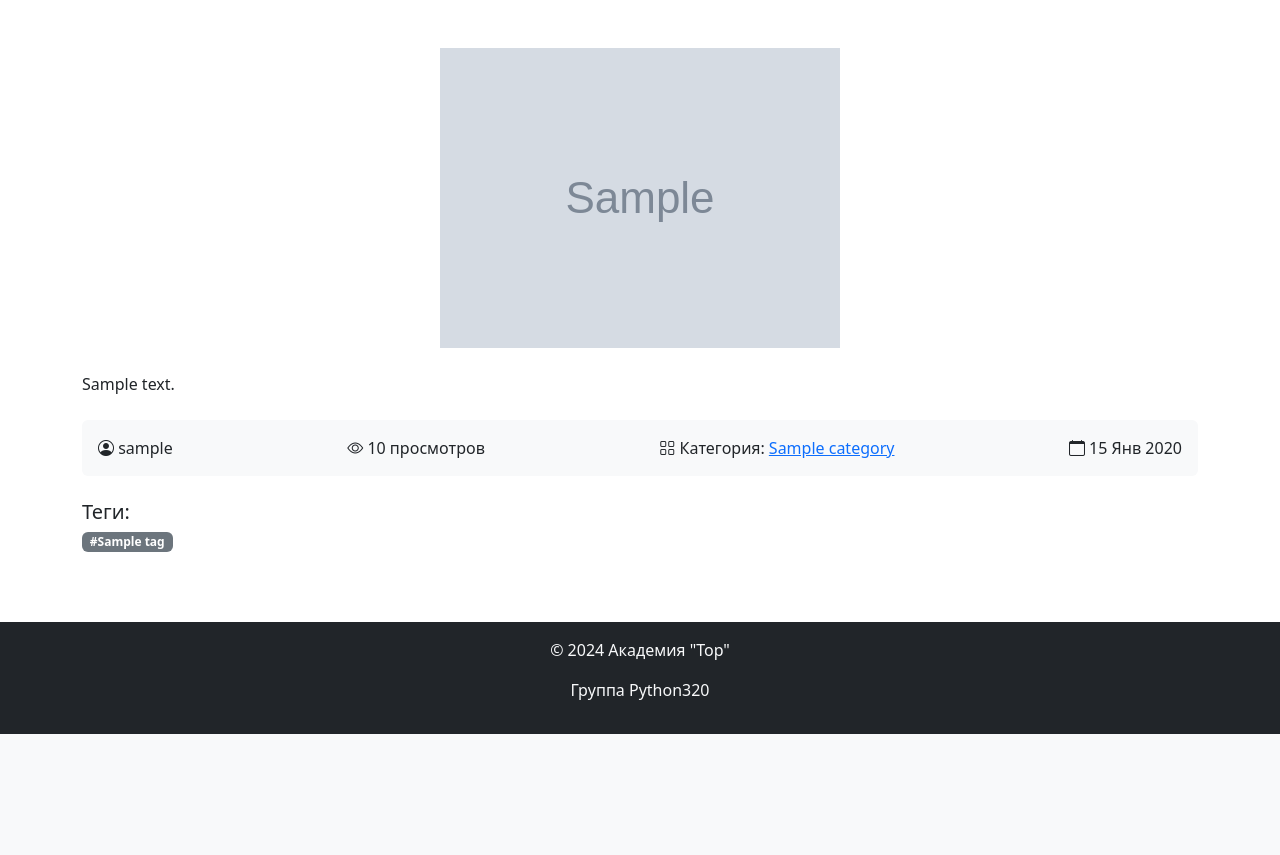
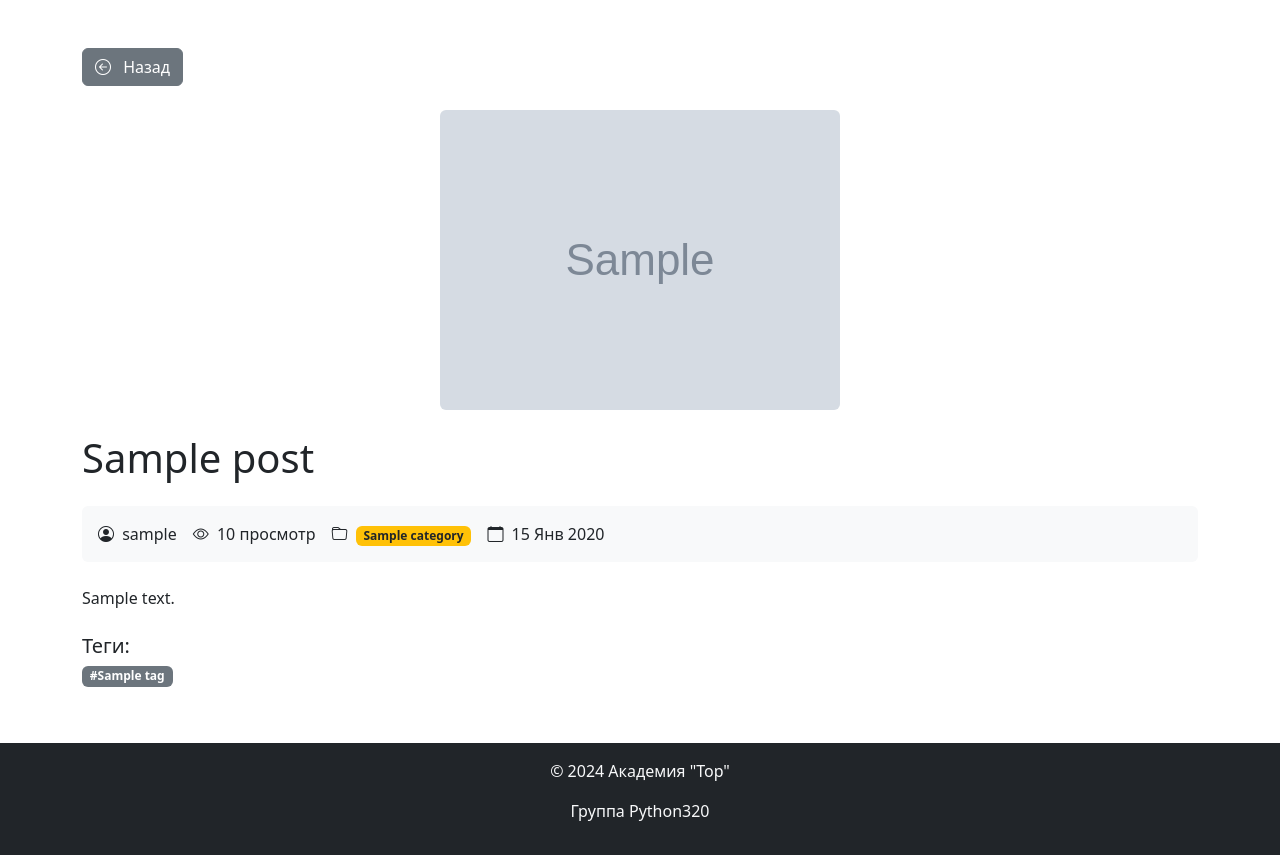
Before and after one commit to VladimirMonin/django_320, a Django app: a page that uses blog_app/templates/blog_app/post_detail.html in a window 1280 px wide. Shown: the part 66-921 px from the top of the page. Before the commit the page ends 800 px from the top, so only its background shows below. Run offline with Django 5.2, Linux system fonts and the light colour scheme; tables that the repository leaves empty hold one stand-in row (values such as "Sample post"); grey boxes marked "Sample" are stand-in pictures; some libraries are stand-ins or nearby versions.

Commit message:
шаблон детального отображения поста

```diff
--- a/blog_app/templates/blog_app/post_detail.html
+++ b/blog_app/templates/blog_app/post_detail.html
@@ -1,61 +1,78 @@
 {% extends 'base.html' %}
 {% load md_to_html %}
-{% comment %}
-Категория
-Обложка если есть
-Просмотры
-Автор
-Дата публикации
-{% endcomment %}
-
+{% load static %}
 {% block title %}{{ post.title }}{% endblock %}
 
 {% block content %}
 <div class="container my-5">
 
-  {% comment %} Отображение обложки, если она есть {% endcomment %}
+  <!-- Кнопка "Назад" -->
+  <div class="mb-4">
+    <a href="{% url 'blog' %}" class="btn btn-secondary">
+      <span class="d-none d-sm-inline">
+        <i class="bi bi-arrow-left-circle me-2"></i> Назад
+      </span>
+      <span class="d-inline d-sm-none">
+        <i class="bi bi-arrow-left-circle"></i>
+      </span>
+    </a>
+  </div>
+
+  <!-- Отображение обложки, если она есть -->
   {% if post.cover_image %}
     <div class="text-center mb-4">
-      <img src="{{ post.cover_image.url }}" class="img-fluid" alt="Обложка поста">
+      <img src="{{ post.cover_image.url }}" class="img-fluid rounded" alt="Обложка поста">
     </div>
   {% endif %}
 
-  {% comment %} Текст поста {% endcomment %}
+  <!-- Заголовок поста -->
+  <h1 class="mb-4">{{ post.title }}</h1>
+
+  <!-- Информация о посте -->
+  <div class="d-flex flex-wrap align-items-center mb-4 bg-light p-3 rounded">
+    <div class="me-3">
+      <i class="bi bi-person-circle me-1"></i> {{ post.author.username }}
+    </div>
+
+    <div class="me-3">
+      <i class="bi bi-eye me-1"></i>
+      <span class="d-none d-sm-inline">{{ post.views }} просмотр{{ post.views|pluralize:"ов,а,ов" }}</span>
+      <span class="d-inline d-sm-none">
+        <i class="bi bi-eye"></i>
+      </span>
+    </div>
+
+    {% if post.category %}
+      <div class="me-3">
+        <i class="bi bi-folder me-1"></i>
+        <span class="badge bg-warning text-dark">
+          <a href="{{ post.category.get_absolute_url }}" class="text-dark text-decoration-none">{{ post.category.name }}</a>
+        </span>
+      </div>
+    {% else %}
+      <div class="me-3">
+        <span class="badge bg-secondary">Без категории</span>
+      </div>
+    {% endif %}
+
+    <div>
+      <i class="bi bi-calendar me-1"></i> {{ post.created_at|date:"d M Y" }}
+    </div>
+  </div>
+
+  <!-- Текст поста -->
   <div class="post-content mb-4">
     {% md_to_html post.text %}
   </div>
 
-  {% comment %} Контейнер с дополнительной информацией {% endcomment %}
-  <div class="d-flex flex-wrap justify-content-between align-items-center bg-light p-3 mb-4 rounded">
-
-    <div class="me-3">
-      <i class="bi bi-person-circle"></i> {{ post.author.username }}
-    </div>
-
-    <div class="me-3">
-      <i class="bi bi-eye"></i> {{ post.views }} просмотров
-    </div>
-
-    {% if post.category %}
-      <div class="me-3">
-        <i class="bi bi-grid"></i> Категория: <a href="{{ post.category.get_absolute_url }}">{{ post.category.name }}</a>
-      </div>
-    {% endif %}
-
-    <div>
-      <i class="bi bi-calendar"></i> {{ post.created_at|date:"d M Y" }}
-    </div>
-
-  </div>
-
-  {% comment %} Контейнер для тегов {% endcomment %}
+  <!-- Теги -->
   <div class="mb-4">
     <h5>Теги:</h5>
     <div class="d-flex flex-wrap">
-      {% for hashtag in post.tags.all %}
-        <span class="badge bg-secondary me-2 mb-2">
-          <a href="{{ hashtag.get_absolute_url }}" class="text-white text-decoration-none">#{{ hashtag.name }}</a>
-        </span>
+      {% for tag in post.tags.all %}
+        <a href="{{ tag.get_absolute_url }}" class="badge bg-secondary me-2 mb-2 text-decoration-none">
+          #{{ tag.name }}
+        </a>
       {% endfor %}
     </div>
   </div>
```
